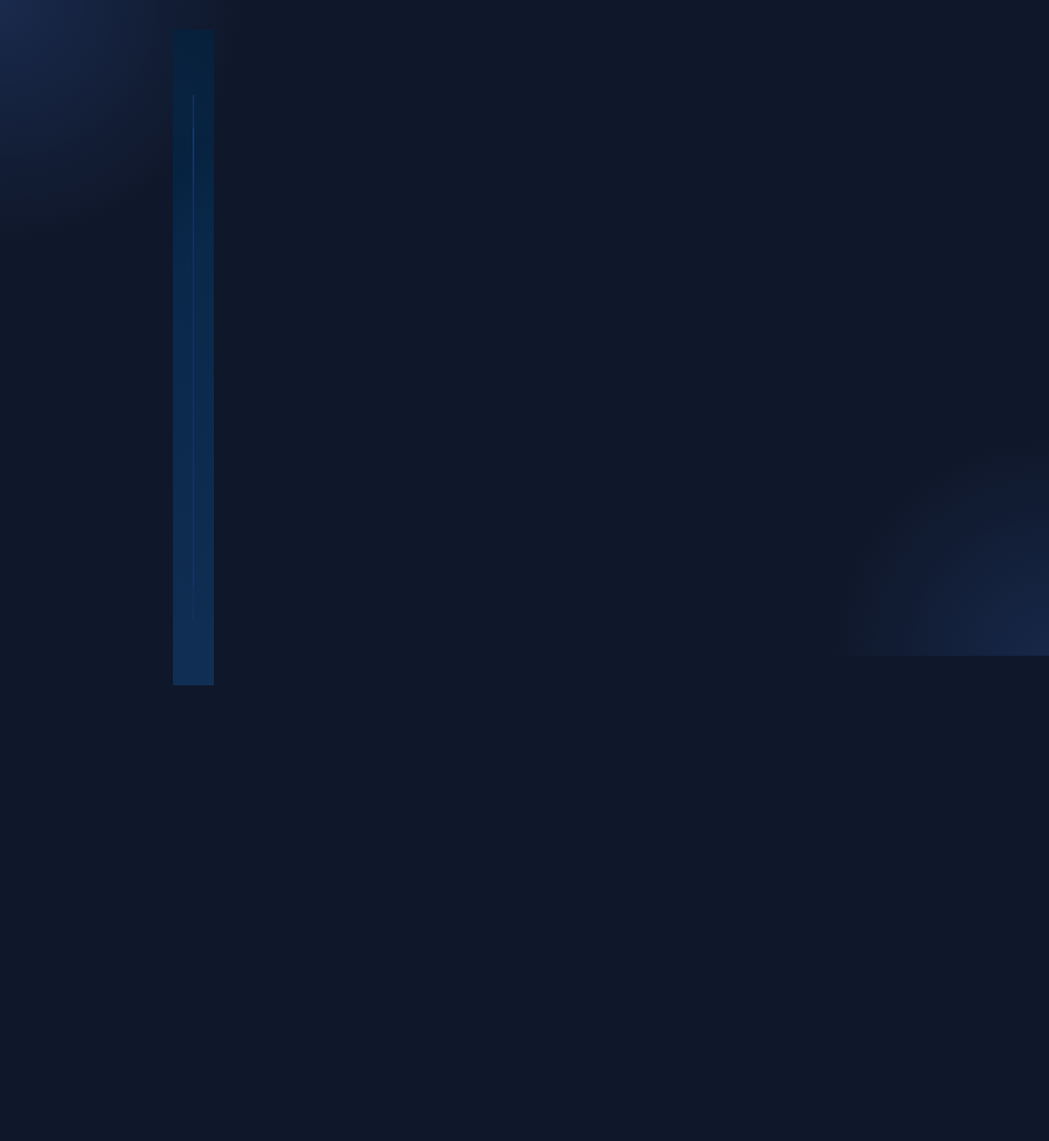
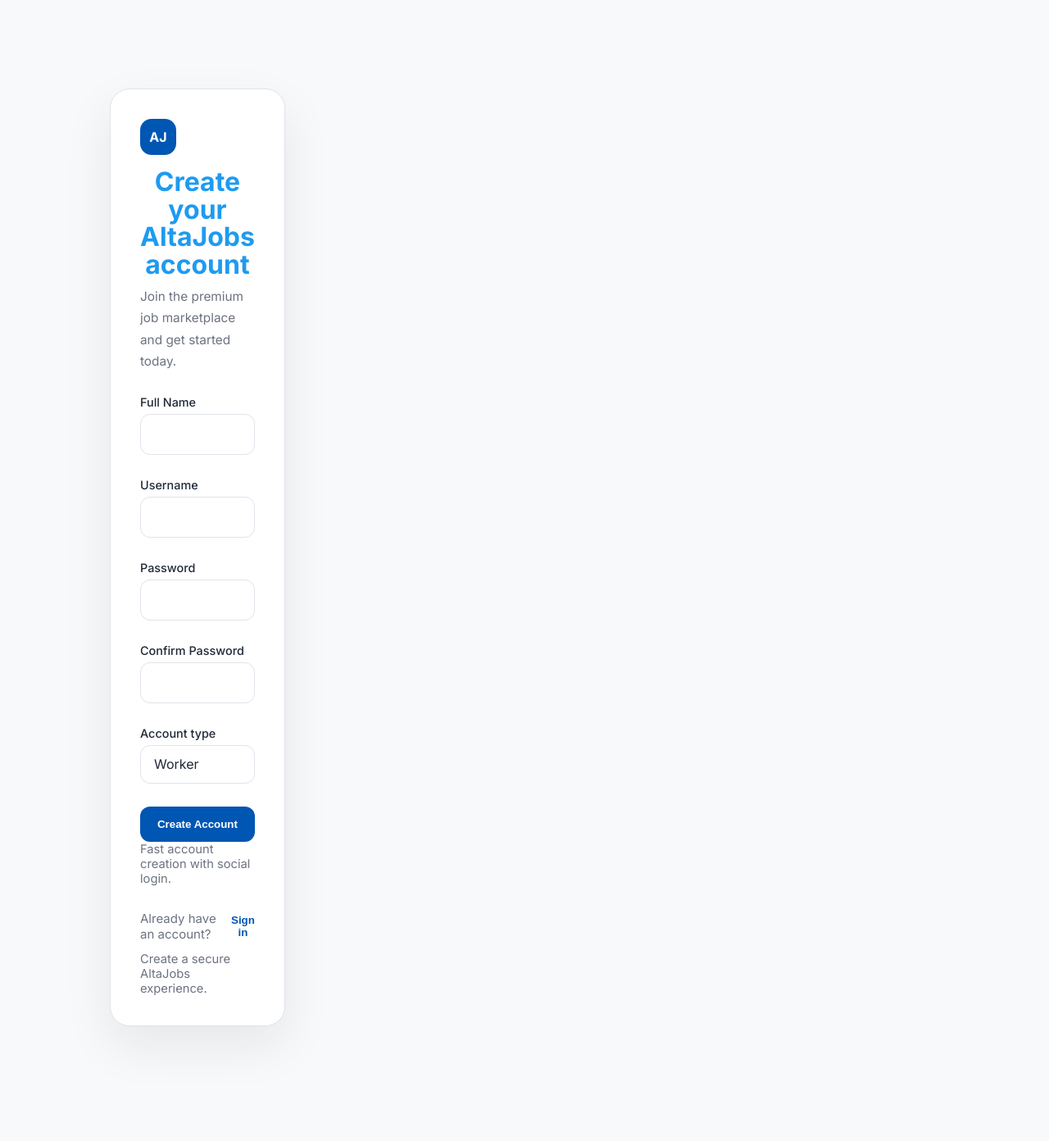
Before and after one commit to Tofi16/Altajobs, a Flask app: page /register in a window 1280 px wide. Shown: the whole page at 82% size. Before the commit the page ends 836 px from the top, so only its background shows below. Run offline with Flask 3, Linux system fonts and the light colour scheme; data comes from the database, SQL or seed files in the repository; some libraries are stand-ins or nearby versions.

Commit message:
Redesign Login and Register pages to modern blue theme

```diff
--- a/templates/login.html
+++ b/templates/login.html
@@ -1,271 +1,235 @@
 {% extends "base.html" %}
 {% block content %}
 <style>
+  @import url('https://fonts.googleapis.com/css2?family=Inter:wght@400;500;600;700&display=swap');
+
   :root {
-    --auth-bg: linear-gradient(135deg, #041b33 0%, #0a294b 35%, #112f54 100%);
-    --auth-card: rgba(8, 24, 58, 0.88);
-    --auth-border: rgba(56, 149, 255, 0.18);
-    --auth-glow: rgba(59, 130, 246, 0.2);
-    --auth-accent: #4f8bff;
-    --auth-white: #eef4ff;
-    --auth-muted: rgba(234, 245, 255, 0.72);
+    --page-background: #f8f9fa;
+    --card-background: #ffffff;
+    --card-border: #dfe3ea;
+    --button-background: #0056b3;
+    --button-hover: #004494;
+    --text-color: #1f2937;
+    --muted-color: #6b7280;
+    --focus-ring: rgba(0, 86, 179, 0.18);
   }
+
+  html, body {
+    min-height: 100%;
+    margin: 0;
+    font-family: 'Inter', sans-serif;
+    background: var(--page-background);
+    color: var(--text-color);
+    direction: ltr !important;
+  }
+
+  body > * {
+    direction: ltr !important;
+    transform: none !important;
+  }
+
   .auth-shell {
     min-height: 100vh;
-    display: grid;
-    place-items: center;
-    padding: 24px;
-    background: var(--auth-bg);
+    display: flex;
+    align-items: center;
+    justify-content: center;
+    padding: 32px 16px;
+    background: var(--page-background);
+  }
+
+  .auth-card {
+    width: min(100%, 540px);
+    border-radius: 24px;
+    background: var(--card-background);
+    border: 1px solid var(--card-border);
+    box-shadow: 0 24px 60px rgba(15, 23, 42, 0.08);
     overflow: hidden;
+    transform: none !important;
   }
-  .auth-shell::before {
-    content: "";
-    position: absolute;
-    inset: 0;
-    background: radial-gradient(circle at top left, rgba(79, 139, 255, 0.16), transparent 20%),
-                radial-gradient(circle at bottom right, rgba(72, 138, 255, 0.14), transparent 18%);
-    pointer-events: none;
+
+  .auth-card-inner {
+    padding: 36px;
   }
-  .auth-card-wrap {
-    position: relative;
-    width: min(100%, 980px);
-    max-width: 960px;
-    min-height: 560px;
-    z-index: 1;
+
+  .auth-header {
+    margin-bottom: 28px;
   }
-  .auth-card {
-    width: 100%;
-    min-height: 560px;
-    border-radius: 28px;
-    background: var(--auth-card);
-    border: 1px solid var(--auth-border);
-    box-shadow: 0 24px 90px rgba(6, 19, 48, 0.42);
-    overflow: hidden;
-    position: relative;
-    transition: box-shadow 0.3s ease, background 0.3s ease;
+
+  .auth-brand {
+    display: inline-flex;
+    align-items: center;
+    justify-content: center;
+    width: 44px;
+    height: 44px;
+    border-radius: 14px;
+    background: var(--button-background);
+    color: #ffffff;
+    font-weight: 700;
+    margin-bottom: 16px;
   }
-  .auth-card.flipped {
-    /* keep the card layout normal, only swap panels */
+
+  .auth-title {
+    margin: 0;
+    font-size: 2rem;
+    line-height: 1.05;
+    font-weight: 700;
   }
-  .auth-panel {
-    position: absolute;
-    inset: 0;
-    padding: 40px;
-    display: grid;
-    grid-template-rows: auto 1fr auto;
-    row-gap: 22px;
-    opacity: 1;
-    visibility: visible;
-    pointer-events: auto;
-    transition: opacity 0.3s ease, visibility 0.3s ease;
-  }
-  .auth-panel.front {
-    transform: none;
-  }
-  .auth-panel.back {
-    transform: none;
-    opacity: 0;
-    visibility: hidden;
-    pointer-events: none;
-  }
-  .auth-card.flipped .auth-panel.front {
-    opacity: 0;
-    visibility: hidden;
-    pointer-events: none;
-  }
-  .auth-card.flipped .auth-panel.back {
-    opacity: 1;
-    visibility: visible;
-    pointer-events: auto;
-  }
-  .auth-heading {
-    display: grid;
-    gap: 12px;
-    max-width: 560px;
-  }
-  .auth-title {
-    color: var(--auth-white);
-    font-size: clamp(2rem, 2.7vw, 3.4rem);
-    line-height: 1.02;
-    margin: 0;
-  }
+
   .auth-copy {
-    color: var(--auth-muted);
-    max-width: 520px;
-    font-size: 1rem;
+    margin-top: 10px;
+    color: var(--muted-color);
+    font-size: 0.96rem;
     line-height: 1.7;
   }
-  .auth-content {
-    display: grid;
-    gap: 20px;
-    align-content: start;
+
+  .auth-panel {
+    display: none;
   }
+
+  .auth-card.flipped .login-panel {
+    display: none;
+  }
+
+  .auth-card.flipped .register-panel {
+    display: block;
+  }
+
+  .auth-card:not(.flipped) .login-panel {
+    display: block;
+  }
+
   .auth-form {
-    background: rgba(12, 34, 73, 0.87);
-    border: 1px solid rgba(79,143,255,0.14);
-    border-radius: 24px;
-    padding: 26px;
-    box-shadow: inset 0 0 0 1px rgba(255,255,255,0.03);
     display: grid;
     gap: 16px;
   }
+
   .auth-form label {
-    font-size: 0.95rem;
-    color: var(--auth-muted);
     display: block;
     margin-bottom: 6px;
+    font-weight: 500;
+    color: var(--text-color);
   }
+
   .auth-input,
   .auth-select {
     width: 100%;
-    border-radius: 14px;
-    border: 1px solid rgba(255,255,255,0.08);
     padding: 14px 16px;
-    font-size: 0.98rem;
-    background: rgba(255,255,255,0.04);
-    color: var(--auth-white);
-    outline: none;
-    transition: border-color 0.2s ease, background 0.2s ease;
+    border-radius: 12px;
+    border: 1px solid var(--card-border);
+    font-size: 1rem;
+    color: var(--text-color);
+    background: #ffffff;
+    transition: border-color 0.3s ease, box-shadow 0.3s ease;
   }
+
   .auth-input:focus,
   .auth-select:focus {
-    border-color: rgba(79, 139, 255, 0.9);
-    background: rgba(255,255,255,0.08);
+    outline: none;
+    border-color: var(--button-background);
+    box-shadow: 0 0 0 4px var(--focus-ring);
   }
+
   .auth-actions {
-    display: flex;
-    flex-wrap: wrap;
-    gap: 12px;
-    align-items: center;
+    display: grid;
   }
+
   .auth-btn {
-    flex: 1;
-    min-width: 160px;
-    padding: 14px 18px;
-    border-radius: 14px;
+    width: 100%;
+    padding: 14px 16px;
+    border-radius: 12px;
     border: none;
-    background: linear-gradient(135deg, #4f8bff 0%, #2b6dfd 100%);
-    color: white;
-    font-weight: 700;
+    background: var(--button-background);
+    color: #ffffff;
+    font-weight: 600;
     cursor: pointer;
-    transition: transform 0.2s ease, box-shadow 0.2s ease, filter 0.2s ease;
+    transition: background 0.2s ease, transform 0.15s ease;
   }
+
   .auth-btn:hover {
+    background: var(--button-hover);
     transform: translateY(-1px);
-    filter: brightness(1.05);
   }
+
   .auth-footer {
+    margin-top: 18px;
     display: flex;
     justify-content: space-between;
     align-items: center;
-    gap: 14px;
+    gap: 12px;
     flex-wrap: wrap;
-    color: var(--auth-muted);
-    font-size: 0.95rem;
+    color: var(--muted-color);
+    font-size: 0.94rem;
   }
-  .auth-footer a {
-    color: var(--auth-accent);
+
+  .auth-footer a,
+  .auth-switch button {
+    color: var(--button-background);
     text-decoration: none;
     font-weight: 600;
+    background: none;
+    border: none;
+    padding: 0;
+    cursor: pointer;
   }
-  .auth-social {
-    display: grid;
-    gap: 12px;
+
+  .auth-switch {
+    display: inline-flex;
+    align-items: center;
+    gap: 6px;
   }
-  .social-list {
+
+  .social-grid {
     display: grid;
     grid-template-columns: repeat(3, minmax(0, 1fr));
-    gap: 12px;
+    gap: 10px;
+    margin-top: 12px;
   }
+
   .social-item {
-    display: flex;
+    border: 1px solid var(--card-border);
+    border-radius: 12px;
+    padding: 12px;
+    display: inline-flex;
+    justify-content: center;
     align-items: center;
-    justify-content: center;
-    gap: 10px;
-    border-radius: 14px;
-    padding: 12px 10px;
-    background: rgba(255,255,255,0.06);
-    color: var(--auth-white);
+    gap: 8px;
+    color: var(--text-color);
+    background: #ffffff;
     text-decoration: none;
-    border: 1px solid rgba(255,255,255,0.08);
-    transition: transform 0.2s ease, background 0.2s ease;
+    transition: border-color 0.2s ease, background 0.2s ease;
   }
+
   .social-item:hover {
-    transform: translateY(-1px);
-    background: rgba(79,143,255,0.16);
+    border-color: var(--button-background);
+    background: #f1f5fb;
   }
-  .social-item i {
-    font-size: 1.2rem;
-  }
-  .auth-panel.back {
-    transform: none;
-  }
-  .auth-switch {
-    display: inline-flex;
-    gap: 8px;
-    align-items: center;
-    color: var(--auth-muted);
-    font-size: 0.95rem;
-  }
-  .auth-switch button {
-    border: none;
-    background: none;
-    color: var(--auth-accent);
-    font-weight: 700;
-    cursor: pointer;
-    padding: 0;
-  }
-  .auth-shadow {
-    position: absolute;
-    inset: 0;
-    pointer-events: none;
-    background: radial-gradient(circle at top, rgba(79,139,255,0.14), transparent 22%),
-                radial-gradient(circle at bottom right, rgba(42, 84, 181, 0.12), transparent 30%);
-  }
-  .auth-bottom-note {
-    color: var(--auth-muted);
+
+  .auth-note {
+    color: var(--muted-color);
     font-size: 0.92rem;
   }
-  @media (max-width: 900px) {
-    .auth-card {
-      min-height: 700px;
-    }
-    .auth-card-wrap {
-      max-width: 540px;
-    }
-  }
+
   @media (max-width: 640px) {
-    .auth-card {
-      padding: 0;
-    }
-    .auth-panel {
+    .auth-card-inner {
       padding: 24px;
     }
-    .auth-social .social-list {
+
+    .social-grid {
       grid-template-columns: 1fr;
-    }
-    .auth-footer {
-      flex-direction: column;
-      align-items: stretch;
     }
   }
 </style>
 
 <div class="auth-shell">
-  <div class="auth-card-wrap">
-    <div id="authCard" class="auth-card {{ 'flipped' if show_register else '' }}">
-      <div class="auth-panel front">
-        <div class="auth-heading">
-          <div class="aj-brand" style="justify-content:flex-start; gap:12px;">
-            <div class="aj-logo">AJ</div>
-            <div class="aj-brand-text">
+  <div class="auth-card {{ 'flipped' if show_register else '' }}">
+    <div class="auth-card-inner">
+      <div class="auth-panel login-panel">
+        <div class="auth-header">
+          <div class="auth-brand">AJ</div>
           <h1 class="auth-title">Sign in to AltaJobs</h1>
-              <p class="auth-copy">Access your dashboard, manage listings, and connect with premium talent.</p>
-            </div>
-          </div>
+          <p class="auth-copy">Secure access to your dashboard, listings, and hiring tools.</p>
         </div>
 
-        <div class="auth-content">
         <form class="auth-form" method="POST" action="{{ url_for('login') }}">
           <div>
             <label for="username">{{ t.username }}</label>
@@ -281,9 +245,8 @@
         </form>
 
         {% if social_auth_enabled %}
-          <div class="auth-social">
-            <p class="auth-copy">Or continue with</p>
-            <div class="social-list">
+        <div class="auth-note">Continue with your preferred platform.</div>
+        <div class="social-grid">
           {% if social_links.google %}
           <a class="social-item" href="{{ social_links.google }}" target="_blank" rel="noopener noreferrer">
             <i class='bx bxl-google'></i>
@@ -303,31 +266,24 @@
           </a>
           {% endif %}
         </div>
-          </div>
         {% endif %}
-        </div>
 
         <div class="auth-footer">
           <div class="auth-switch">
             New here?
             <button type="button" onclick="toggleAuth(true)">Create account</button>
           </div>
-          <div class="auth-bottom-note">No password reset required — log in directly.</div>
+          <div class="auth-note">No password reset required — sign in quickly.</div>
         </div>
       </div>
 
-      <div class="auth-panel back">
-        <div class="auth-heading">
-          <div class="aj-brand" style="justify-content:flex-start; gap:12px;">
-            <div class="aj-logo">AJ</div>
-            <div class="aj-brand-text">
+      <div class="auth-panel register-panel">
+        <div class="auth-header">
+          <div class="auth-brand">AJ</div>
           <h1 class="auth-title">Create your AltaJobs account</h1>
-              <p class="auth-copy">Join the premium job marketplace and start applying, hiring, and earning.</p>
-            </div>
-          </div>
+          <p class="auth-copy">Join the premium job marketplace and get started today.</p>
         </div>
 
-        <div class="auth-content">
         <form class="auth-form" method="POST" action="{{ url_for('register') }}">
           <input type="hidden" name="ref_code" value="{{ ref_code if ref_code is defined else request.args.get('ref', '') }}">
           <div>
@@ -359,9 +315,8 @@
         </form>
 
         {% if social_auth_enabled %}
-          <div class="auth-social">
-            <p class="auth-copy">Create account faster with</p>
-            <div class="social-list">
+        <div class="auth-note">Fast account creation with social login.</div>
+        <div class="social-grid">
           {% if social_links.google %}
           <a class="social-item" href="{{ social_links.google }}" target="_blank" rel="noopener noreferrer">
             <i class='bx bxl-google'></i>
@@ -381,36 +336,29 @@
           </a>
           {% endif %}
         </div>
-          </div>
         {% endif %}
-        </div>
 
         <div class="auth-footer">
           <div class="auth-switch">
             Already have an account?
             <button type="button" onclick="toggleAuth(false)">Sign in</button>
           </div>
-          <div class="auth-bottom-note">Login directly — no password reset link needed.</div>
+          <div class="auth-note">Create a secure AltaJobs experience.</div>
         </div>
       </div>
     </div>
-    <div class="auth-shadow"></div>
   </div>
 </div>
 
 <script>
-  const authCard = document.getElementById('authCard');
+  const authCard = document.querySelector('.auth-card');
   function toggleAuth(showRegister) {
     authCard.classList.toggle('flipped', showRegister);
     const url = new URL(window.location.href);
-    if (showRegister) {
-      url.searchParams.set('mode', 'register');
-    } else {
-      url.searchParams.delete('mode');
-      url.searchParams.set('mode', 'login');
-    }
+    url.searchParams.set('mode', showRegister ? 'register' : 'login');
     history.replaceState(null, '', url.pathname + url.search);
   }
+
   document.addEventListener('DOMContentLoaded', function () {
     if ({{ 'true' if show_register else 'false' }}) {
       authCard.classList.add('flipped');
```
Lines whose indentation alone changed are shown as unchanged.
